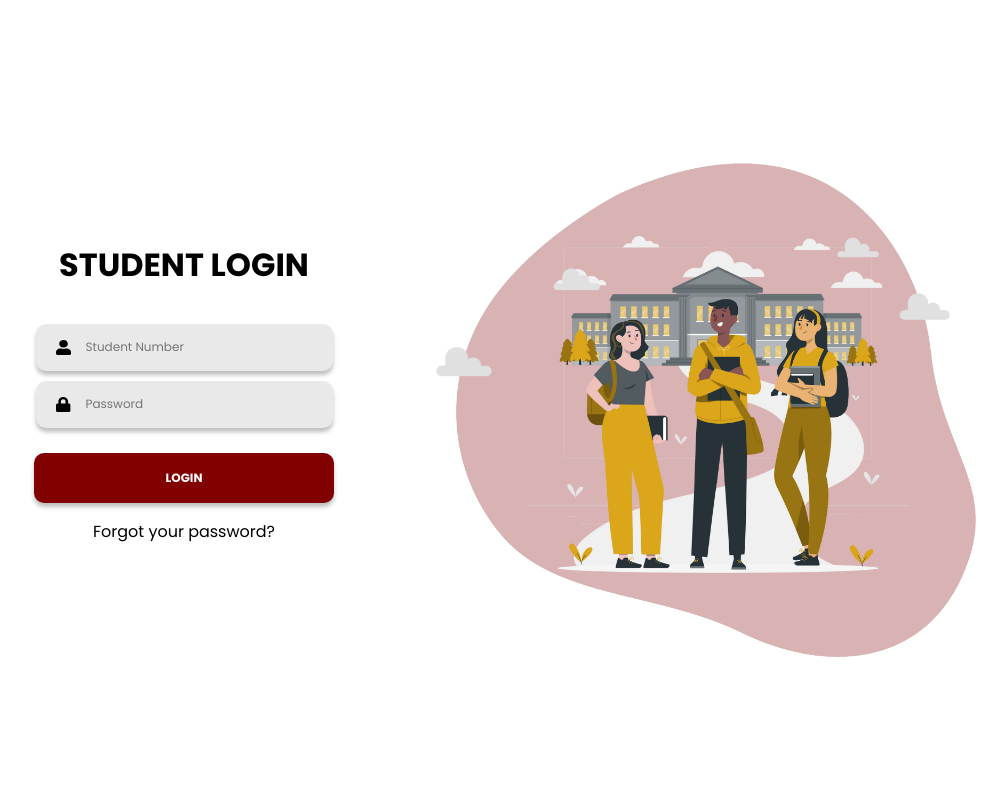
After one commit to mccedddy/2FA-Attendance-System, a PHP site: page /pages/login_as_student.php in a window 1280 px wide. The commit adds this page. Shown: the whole page, without its empty margins (178-1185 px from the left). Run offline with PHP 8.4, Linux system fonts and the light colour scheme.

Commit message:
login as student php test

```diff
--- a/css/login_as_student.css
+++ b/css/login_as_student.css
@@ -23,6 +23,13 @@ a {
 
 a:hover {
   text-decoration: underline;
+}
+
+p.error-message {
+  margin: 0px;
+  padding: 0px;
+  font-size: 12px;
+  color: red;
 }
 
 a1 {
--- a/index.html
+++ b/index.html
@@ -45,7 +45,7 @@
     <!-- <script src="scripts.js"></script> -->
     <script>
       function toStudentLoginPage() {
-        window.location.href = "pages/login_as_student.html";
+        window.location.href = "pages/login_as_student.php";
         return false;
       }
       function toProfessorLoginPage() {
--- /dev/null
+++ b/pages/login_as_student.php
@@ -0,0 +1,92 @@
+<?php
+$studentNumber = '';
+$error_message = '';
+// Check if the form is submitted
+if (isset($_POST['login'])) {
+    // Retrieve the values from the form
+    $studentNumber = $_POST['student-number'];
+    $password = $_POST['password'];
+
+    // Perform authentication or any other necessary actions here
+    // You can add your PHP login logic here
+    // For example, you might want to validate the credentials against a database
+
+    // After successful login, you can redirect the user to the student homepage
+    if ($studentNumber == 'admin' && $password == 'admin') {
+      header("Location: student_homepage.html");
+      exit();
+    } else {
+      $error_message = 'Student number or password is incorrect!';
+    }
+}
+?>
+
+<!DOCTYPE html>
+<html lang="en">
+  <head>
+    <meta charset="UTF-8" />
+    <meta http-equiv="X-UA-Compatible" content="IE=edge" />
+    <meta name="viewport" content="width=device-width, initial-scale=1.0" />
+    <title>PUP HDF Attendance System</title>
+    <link rel="preconnect" href="https://fonts.googleapis.com" />
+    <link rel="preconnect" href="https://fonts.gstatic.com" crossorigin />
+    <link
+      href="https://fonts.googleapis.com/css2?family=Poppins:ital,wght@0,400;0,700;1,400;1,700&display=swap"
+      rel="stylesheet"
+    />
+    <link rel="stylesheet" href="../css/login_as_student.css" />
+  </head>
+  <body>
+    <div class="login-div">
+      <section class="login-div-L">
+        <div class="login-div-center">
+          <div class="login-title">
+            <a1>STUDENT LOGIN</a1>
+          </div>
+          <form action="" method="POST" class="login-form">
+            <div class="login-textbox-container">
+              <img
+                src="../assets/images/icons/person.png"
+                class="textbox-icon"
+              />
+              <input
+                type="text"
+                class="login-textbox"
+                name="student-number"
+                value="<?php echo htmlspecialchars($studentNumber); ?>"
+                placeholder="Student Number"
+              />
+            </div>
+            <div class="login-textbox-container">
+                <img src="../assets/images/icons/lock.png" class="textbox-icon" />
+              <input
+                type="password"
+                class="login-textbox"
+                name="password"
+                placeholder="Password"
+              />
+            </div>
+            <p class="error-message"><?php echo $error_message ?></p>
+            <div>
+              <button type="submit" name="login" class="login-button">LOGIN</button>
+            </div>
+          </form>
+          <div>
+            <a href="forgot_password.html"
+              ><p class="forgot-password-text">Forgot your password?</p></a
+            >
+          </div>
+        </div>
+      </section>
+      <section class="login-div-R">
+        <div>
+          <img
+            src="..\assets\images\graphics\students.png"
+            class="login-graphics"
+          />
+        </div>
+      </section>
+    </div>
+    <!-- <script src="../scripts.js"></script> -->
+  </body>
+</html>
```
Also changed, not shown: pages/login_as_student.html (deleted, +0 -67 lines).
